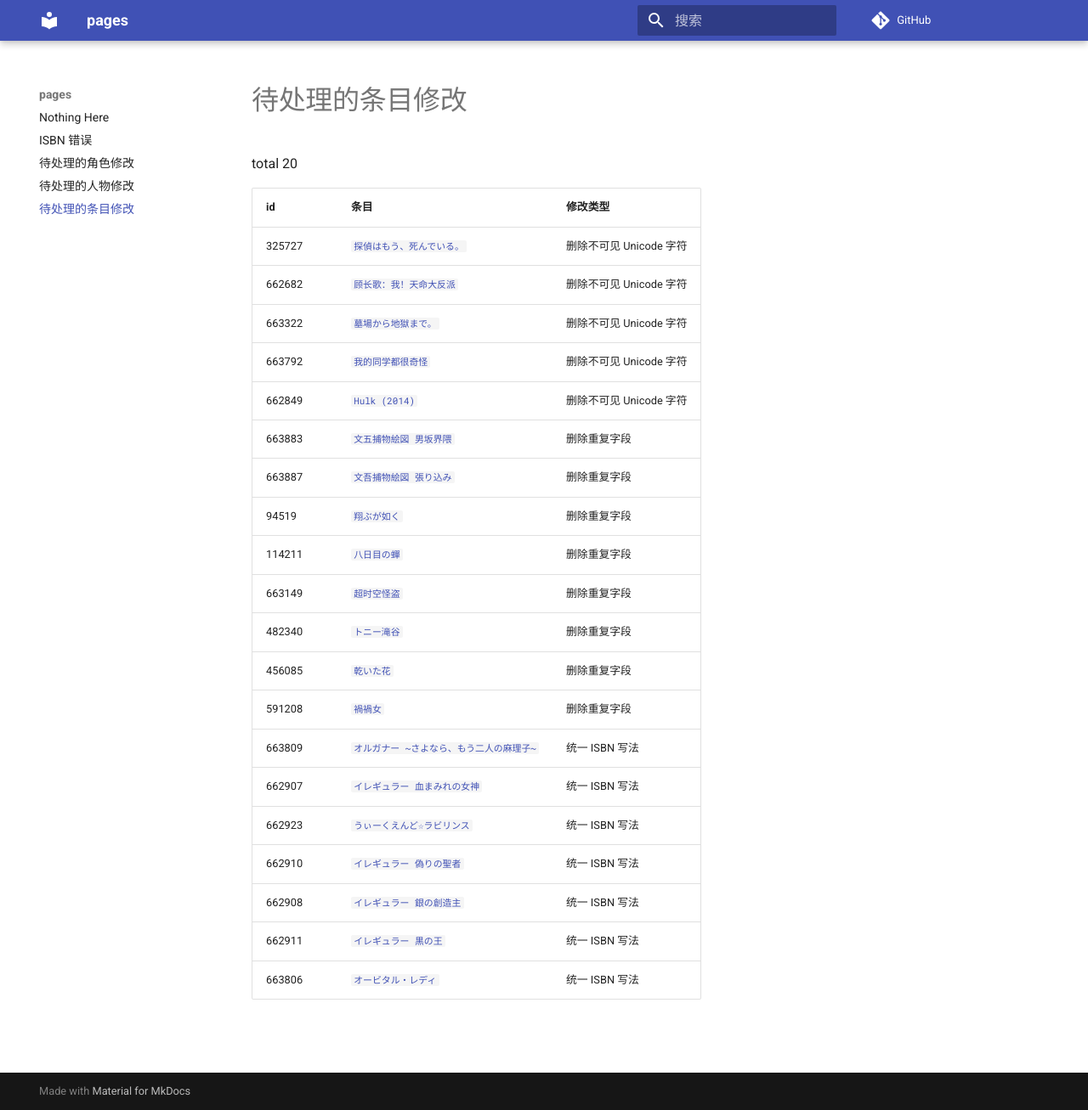
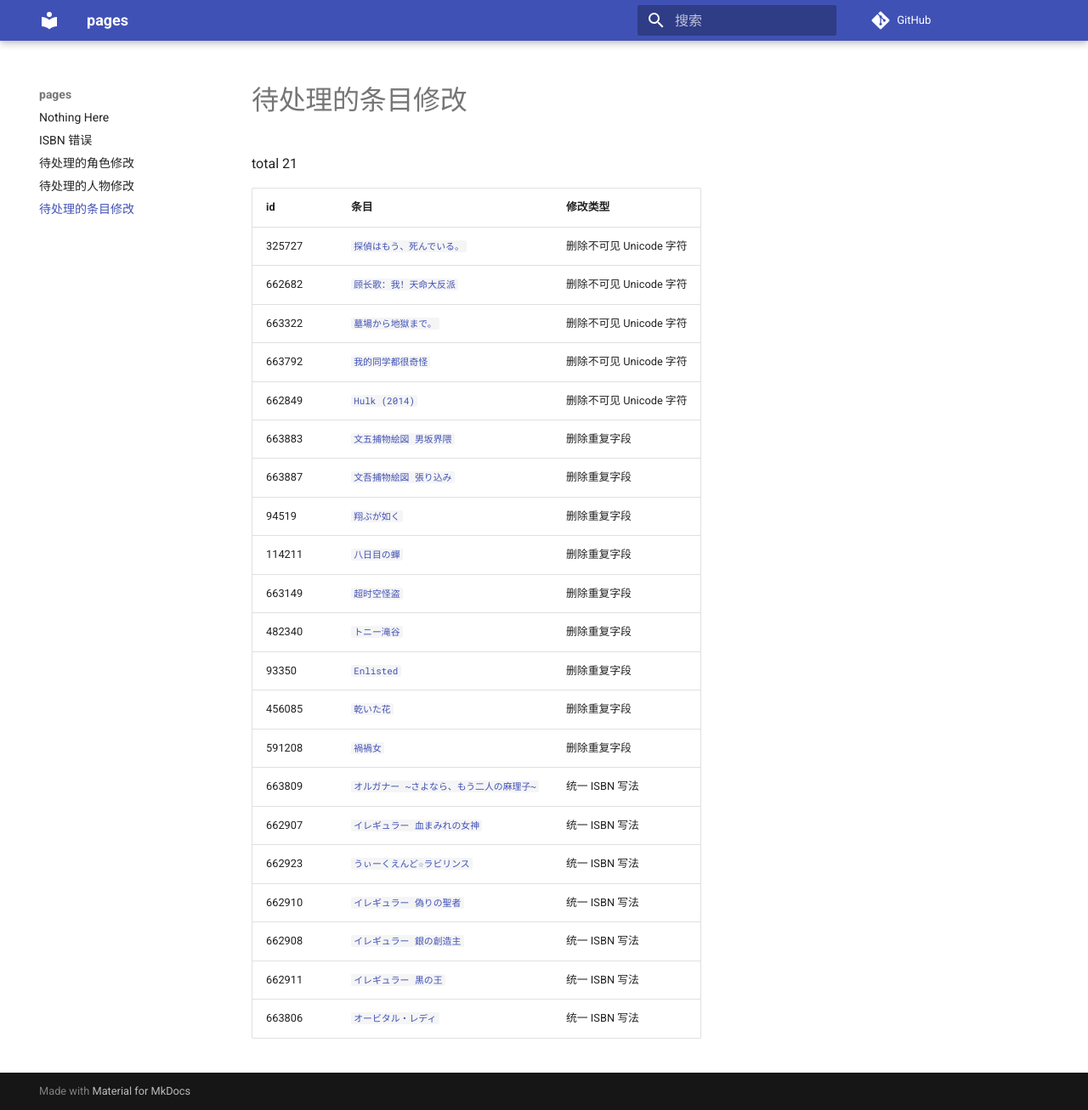
Before and after one commit to trim21/bangumi-pages, an MkDocs documentation site: the page built from docs/pending-subject-changes.md, in a window 1280 px wide and 1307 px high. Shown: the whole window at 85% size. Built offline with MkDocs 1.6.1 and Material for MkDocs 9.7.7, drawn with Linux system fonts in a browser that asks for light colours; comment, search, counter and statistics services are not loaded.

Commit message:
update pending-changes.md

```diff
--- a/docs/pending-subject-changes.md
+++ b/docs/pending-subject-changes.md
@@ -1,6 +1,6 @@
 # 待处理的条目修改
 
-total 20
+total 21
 
 | id | 条目 | 修改类型 |
 | --- | --- | --- |
@@ -15,6 +15,7 @@ total 20
 | 114211 | [`八日目の蟬`](https://bgm.tv/subject/114211) | 删除重复字段 |
 | 663149 | [`超时空怪盗`](https://bgm.tv/subject/663149) | 删除重复字段 |
 | 482340 | [`トニー滝谷`](https://bgm.tv/subject/482340) | 删除重复字段 |
+| 93350 | [`Enlisted`](https://bgm.tv/subject/93350) | 删除重复字段 |
 | 456085 | [`乾いた花`](https://bgm.tv/subject/456085) | 删除重复字段 |
 | 591208 | [`禍禍女`](https://bgm.tv/subject/591208) | 删除重复字段 |
 | 663809 | [`オルガナー ~さよなら、もう二人の麻理子~`](https://bgm.tv/subject/663809) | 统一 ISBN 写法 |
```
